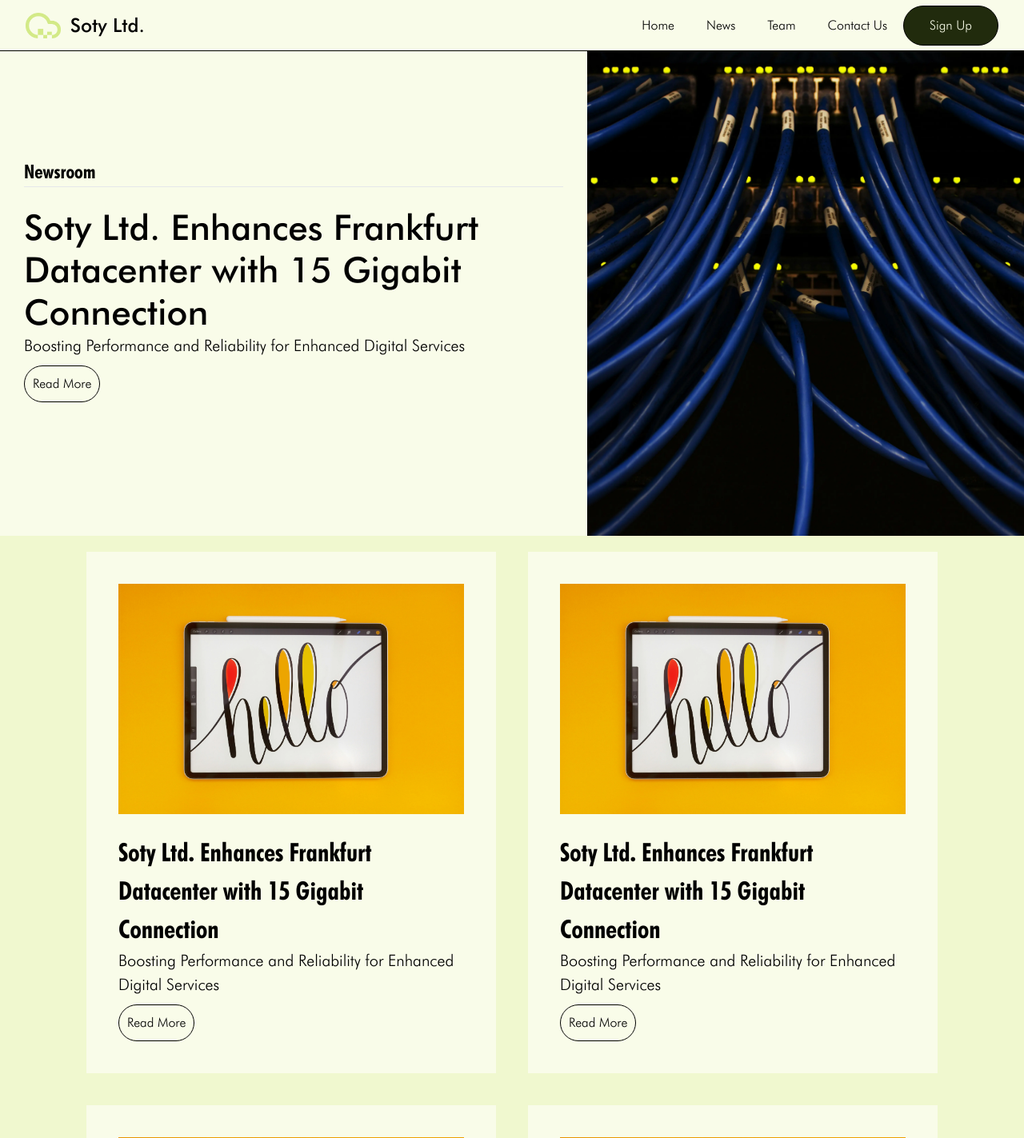
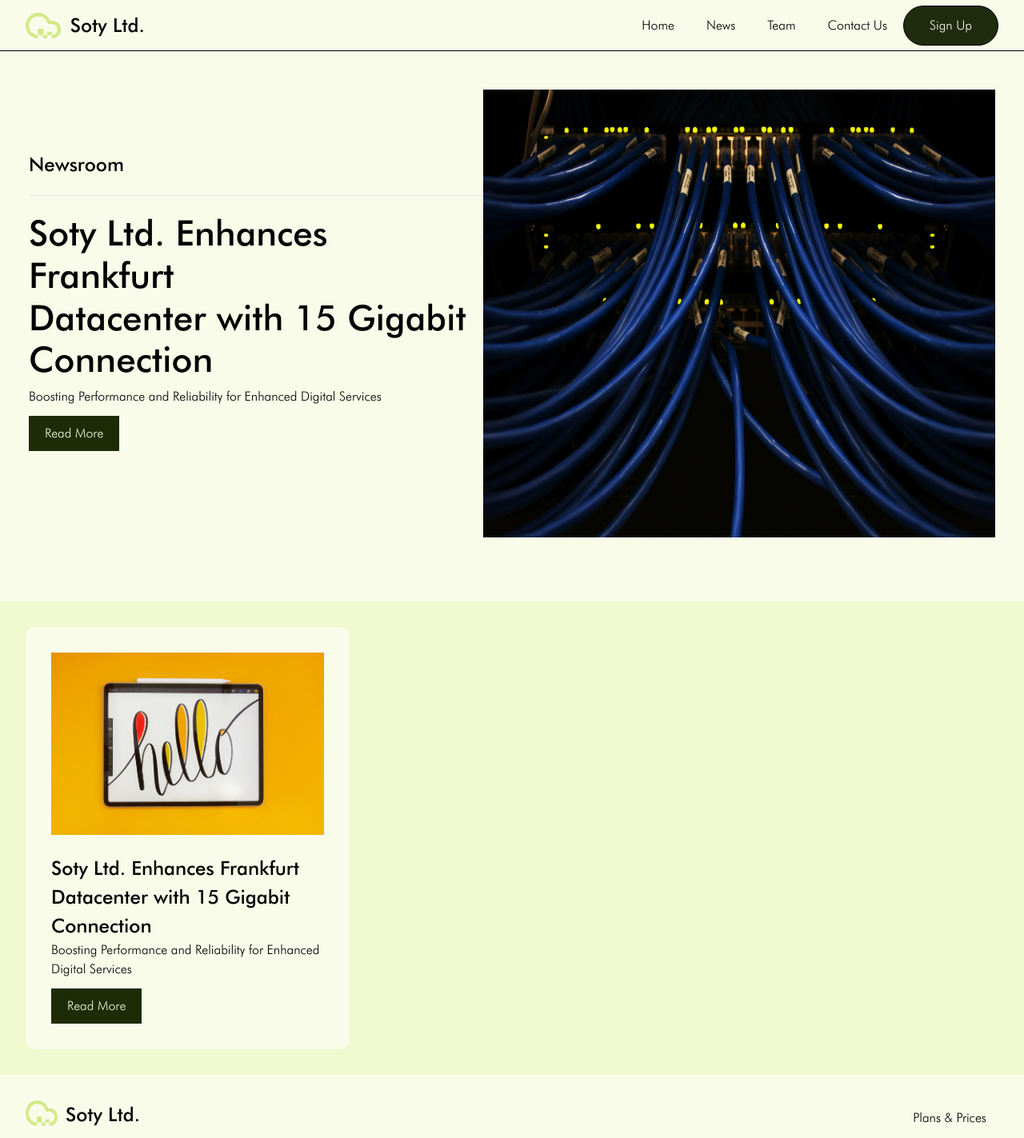
Before and after one commit to Soty-Ltd/website-new, a SvelteKit app: page /news in a window 1280 px wide. Shown: the top 1423 px of the page at 80% size. Built offline with nearby package versions, Linux system fonts and the light colour scheme.

Commit message:
news page tailwind

```diff
--- a/src/routes/news/+page.svelte
+++ b/src/routes/news/+page.svelte
@@ -10,142 +10,36 @@
 	description={'Soty Ltd. - Discover the talented team behind Soty, leaders in cloud computing. Meet our executives, engineers, and support staff who drive innovation and excellence. Learn more about our skilled professionals and their roles.'}
 	image={'s'}
 />
-<div class="heroNews">
-	<div style="margin: 30px; ">
-		<h2>Newsroom</h2>
-		<hr />
-		<br />
-		<h1>Soty Ltd. Enhances Frankfurt <br /> Datacenter with 15 Gigabit Connection</h1>
-		<p>Boosting Performance and Reliability for Enhanced Digital Services</p>
-		<button on:click={() => location.replace('/news/article/?article=0')}>Read More</button>
+<main class="">
+	<div
+		class="heroNews w-screen h-max bg-[#f9fce9] flex justify-between items-center p-9 pt-20 pb-20 max-sm:flex-col"
+	>
+		<div class="">
+			<h2>Newsroom</h2>
+			<hr />
+			<h1 class="text-left">
+				Soty Ltd. Enhances Frankfurt <br /> Datacenter with 15 Gigabit Connection
+			</h1>
+			<p class="mt-2">Boosting Performance and Reliability for Enhanced Digital Services</p>
+			<button class="mt-3" on:click={() => location.replace('/news/article/?article=0')}
+				>Read More</button
+			>
+		</div>
+
+		<img
+			src="/news/servers.webp"
+			class="h-[70vh] w-[50vw] max-sm:w-full max-sm:h-full mt-8"
+			alt=""
+		/>
 	</div>
-
-	<div class="headingImg"></div>
-</div>
-
-<main>
-	<div class="grid">
-		<div class="news">
-			<img src="news/hello.webp" alt="" /><br />
+	<div class="grid p-8">
+		<div class="news w-1/3 bg-[#f9fce9] p-8 rounded-xl max-sm:w-full">
+			<img src="news/hello.webp" class="w-full" alt="" /><br />
 			<h2>Soty Ltd. Enhances Frankfurt <br /> Datacenter with 15 Gigabit Connection</h2>
 			<p>Boosting Performance and Reliability for Enhanced Digital Services</p>
-			<button on:click={() => location.replace('/news/article/?article=1')}>Read More</button>
-		</div>
-		<div class="news">
-			<img src="news/hello.webp" alt="" /><br />
-			<h2>Soty Ltd. Enhances Frankfurt <br /> Datacenter with 15 Gigabit Connection</h2>
-			<p>Boosting Performance and Reliability for Enhanced Digital Services</p>
-			<button on:click={() => location.replace('/news/article/?article=2')}>Read More</button>
-		</div>
-		<div class="news">
-			<img src="news/hello.webp" alt="" /><br />
-			<h2>Soty Ltd. Enhances Frankfurt <br /> Datacenter with 15 Gigabit Connection</h2>
-			<p>Boosting Performance and Reliability for Enhanced Digital Services</p>
-			<button on:click={() => location.replace('/news/article/?article=3')}>Read More</button>
-		</div>
-		<div class="news">
-			<img src="news/hello.webp" alt="" /><br />
-			<h2>Soty Ltd. Enhances Frankfurt <br /> Datacenter with 15 Gigabit Connection</h2>
-			<p>Boosting Performance and Reliability for Enhanced Digital Services</p>
-			<button on:click={() => location.replace('/news/article/?article=4')}>Read More</button>
+			<button class="mt-3" on:click={() => location.replace('/news/article/?article=1')}
+				>Read More</button
+			>
 		</div>
 	</div>
 </main>
-
-<style>
-	* {
-		margin: 0;
-		padding: 0;
-	}
-	.heroNews {
-		width: 100vw;
-		height: max-content;
-		background-color: #f9fce9;
-		display: flex;
-		justify-content: space-between;
-		align-items: center;
-		padding: 30px 0 0 0;
-	}
-
-	.headingImg {
-		background: url('/news/servers.webp') center;
-		background-size: cover;
-		height: 80vh;
-		width: 50vw;
-	}
-	h1 {
-		text-align: left;
-	}
-
-	h2 {
-		font-weight: bolder;
-	}
-
-	p {
-		font-size: 1.25rem;
-	}
-
-	button {
-		border: 1px solid black;
-		background: none;
-		color: black;
-		padding: 10px;
-		margin: 10px 0 0 0;
-		border-radius: 100px;
-	}
-	button:hover {
-		background-color: #000;
-		color: #fff;
-	}
-
-	main {
-		display: flex;
-		justify-content: center;
-		align-items: center;
-	}
-	.grid {
-		display: grid;
-		grid-template-columns: repeat(2, 1fr);
-		grid-template-rows: repeat(2, 1fr);
-	}
-
-	.news {
-		background-color: #f9fce9;
-		width: 40vw;
-		padding: 40px;
-		margin: 20px;
-		box-sizing: border-box;
-	}
-
-	.news img {
-		max-width: 100%;
-	}
-
-	.news h2 {
-		font-size: 2rem;
-	}
-
-	@media screen and (max-width: 600px) {
-		.heroNews {
-			display: block;
-			margin: 0px;
-		}
-
-		.headingImg {
-			width: 100vw;
-			height: 60vw;
-		}
-
-		.grid {
-			display: flex;
-			align-items: center;
-			justify-content: center;
-			flex-direction: column;
-		}
-
-		.news {
-			width: 80vw;
-			margin: 20px;
-		}
-	}
-</style>
```
